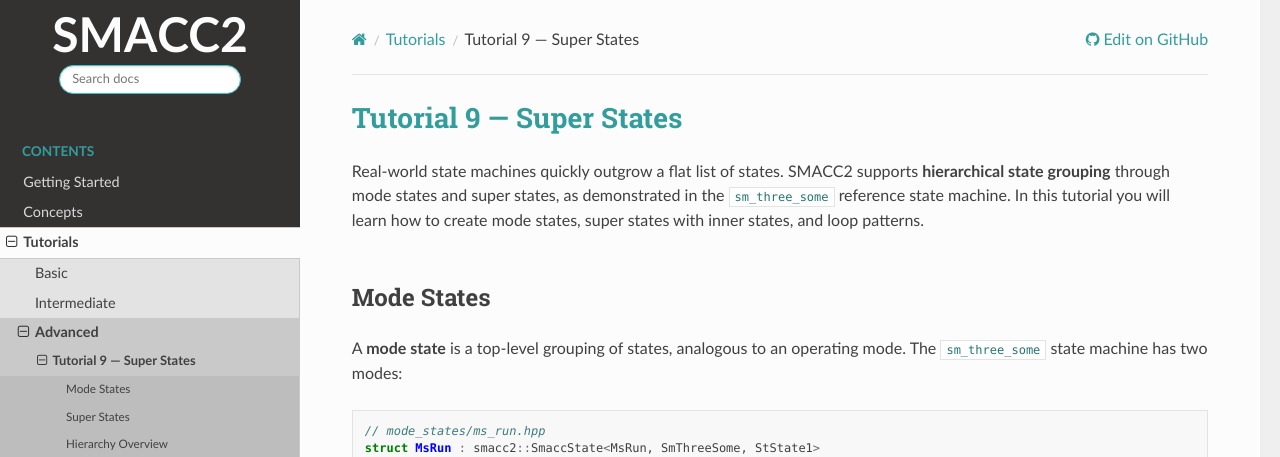
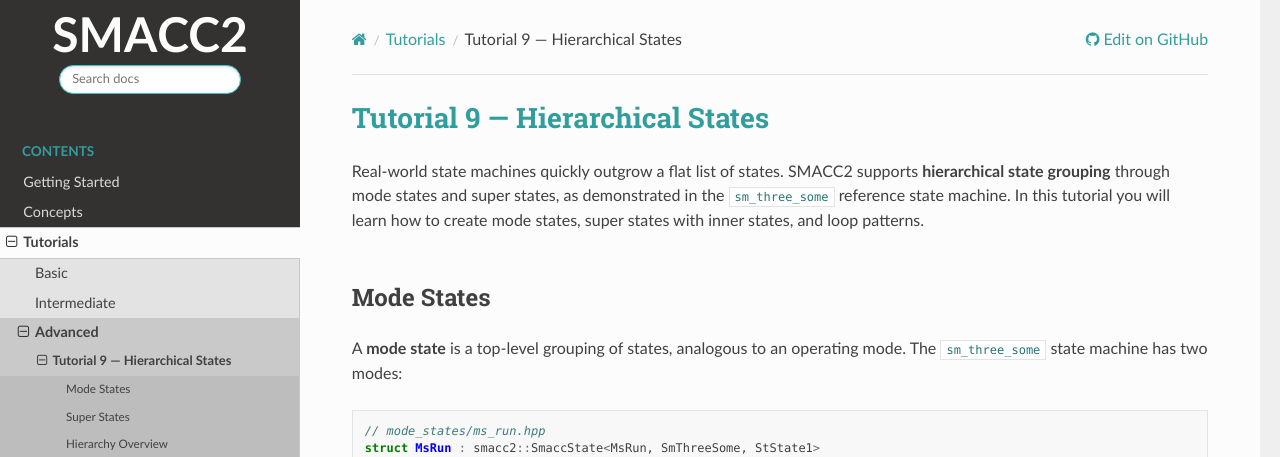
Before and after one commit to robosoft-ai/smacc2_docs, a Sphinx documentation site: the page built from docs/source/tutorials/tutorial-9-hierarchical-states.rst, in a window 1280 px wide. Shown: the top 457 px of the page. Built offline with Sphinx 7.4.7 and the Read the Docs theme 3.1.0, drawn with Linux system fonts in a browser that asks for light colours; comment, search, counter and statistics services are not loaded.

Commit message:
refactor with video sizes

```diff
--- a/docs/source/_static/custom.css
+++ b/docs/source/_static/custom.css
@@ -82,3 +82,8 @@
   margin-bottom: 24px;
   margin-top: 48px;
 }
+
+.rst-content iframe {
+  width: 650px;
+  height: 433px;
+}
--- a/docs/source/tutorials/index.rst
+++ b/docs/source/tutorials/index.rst
@@ -36,5 +36,5 @@
 .. toctree::
    :maxdepth: 1
 
-   tutorial-9-super-states
+   tutorial-9-hierarchical-states
    tutorial-10-multi-stage-missions
--- a/docs/source/tutorials/tutorial-8-events-state-reactors.rst
+++ b/docs/source/tutorials/tutorial-8-events-state-reactors.rst
@@ -157,4 +157,4 @@
 Next Steps
 ----------
 
-In :doc:`tutorial-9-super-states` you will learn how to group states into hierarchical super states with loop control.
+In :doc:`tutorial-9-hierarchical-states` you will learn how to group states into hierarchical states with mode states, super states, and loop control.
--- a/docs/source/tutorials/tutorial-9-super-states.rst
+++ b/docs/source/tutorials/tutorial-9-hierarchical-states.rst
@@ -1,9 +1,9 @@
-.. title:: Tutorial 9 — Super States
+.. title:: Tutorial 9 — Hierarchical States
 .. meta::
    :description: Use SMACC2 mode states and super states for hierarchical state grouping, inner state loops, and recovery modes.
 
-Tutorial 9 — Super States
-==========================
+Tutorial 9 — Hierarchical States
+==================================
 
 Real-world state machines quickly outgrow a flat list of states. SMACC2 supports **hierarchical state grouping** through mode states and super states, as demonstrated in the ``sm_three_some`` reference state machine. In this tutorial you will learn how to create mode states, super states with inner states, and loop patterns.
 
```
